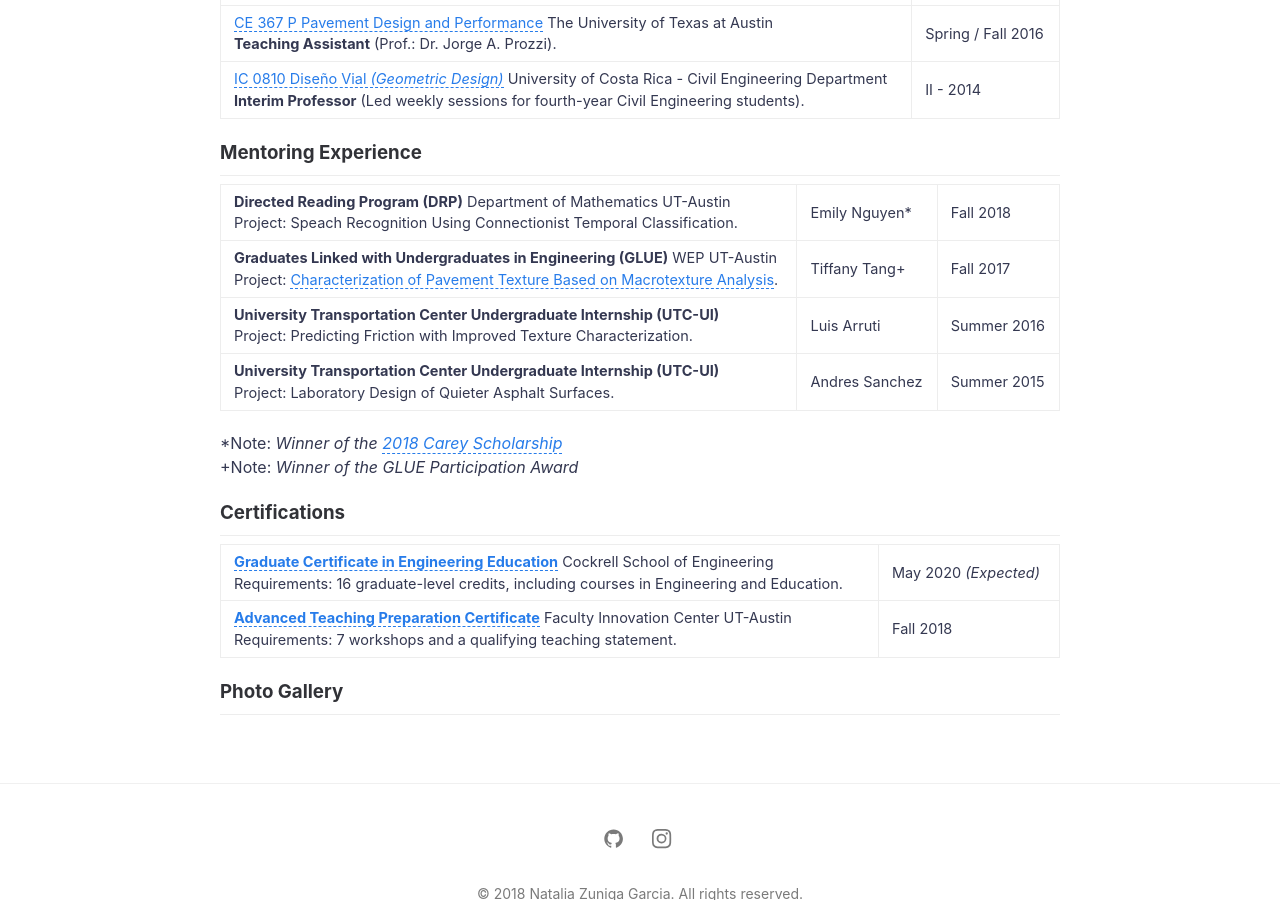
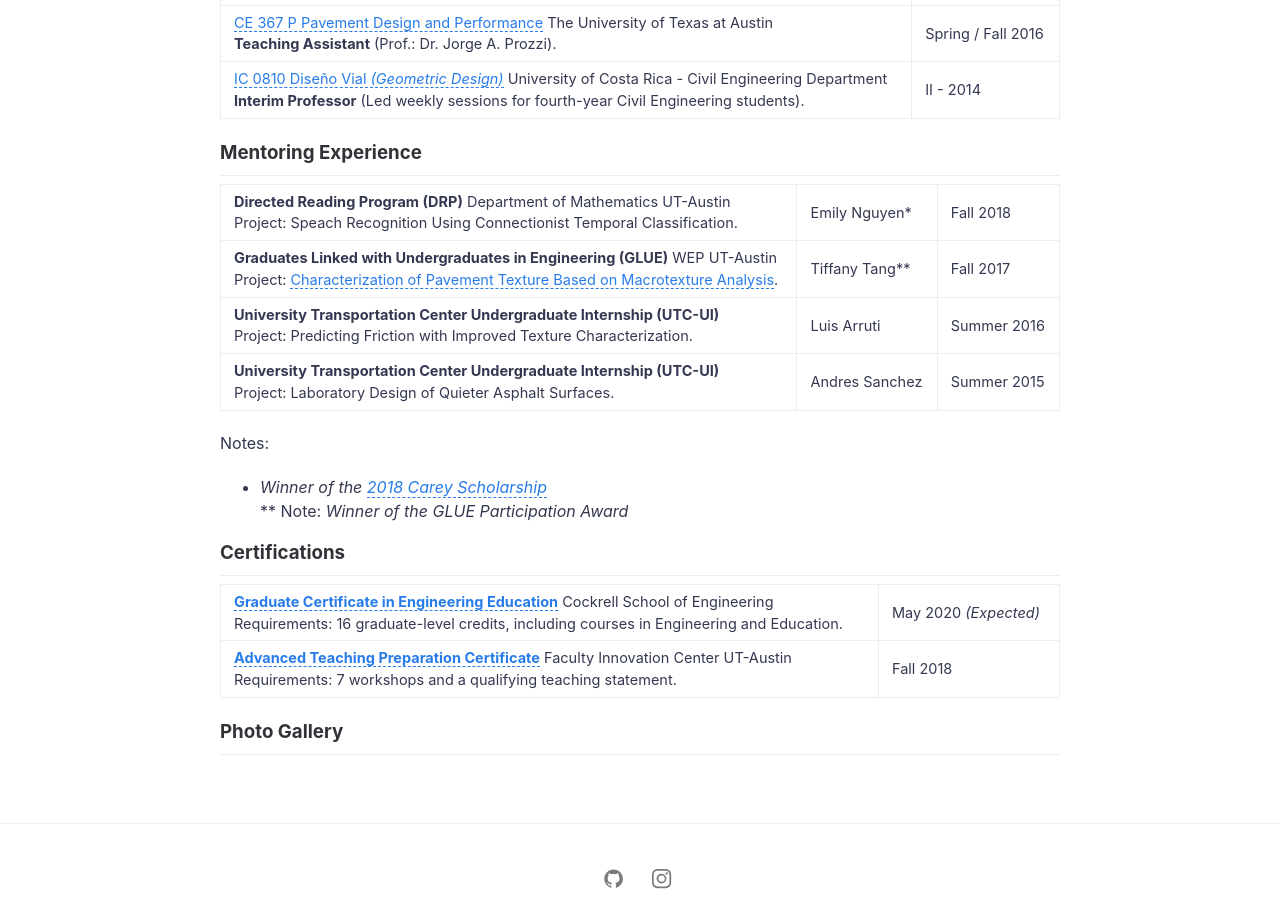
Before and after one commit to nzunigag/nzunigag.github.io, a Jekyll site: the page built from teaching.md, in a window 1280 px wide and 900 px high, scrolled down 574 px. Built offline with Jekyll 4.4.1, drawn with Linux system fonts in a browser that asks for light colours; some of the changed text lies outside the part shown.

Commit message:
Update teaching.md

```diff
--- a/teaching.md
+++ b/teaching.md
@@ -21,12 +21,13 @@ ___
 ___
 
 <b>Directed Reading Program (DRP)</b> Department of Mathematics UT-Austin<br> Project: Speach Recognition Using Connectionist Temporal Classification. | Emily Nguyen*  | Fall 2018<br>
-<b>Graduates Linked with Undergraduates in Engineering (GLUE)</b> WEP UT-Austin<br> Project: [Characterization of Pavement Texture Based on Macrotexture Analysis](/downloads/2017_GLUE.pdf). | Tiffany Tang+ | Fall 2017<br>
+<b>Graduates Linked with Undergraduates in Engineering (GLUE)</b> WEP UT-Austin<br> Project: [Characterization of Pavement Texture Based on Macrotexture Analysis](/downloads/2017_GLUE.pdf). | Tiffany Tang** | Fall 2017<br>
 <b>University Transportation Center Undergraduate Internship (UTC-UI)</b><br> Project: Predicting Friction with Improved Texture Characterization. | Luis Arruti | Summer 2016<br>
 <b>University Transportation Center Undergraduate Internship (UTC-UI)</b><br> Project: Laboratory Design of Quieter Asphalt Surfaces. | Andres Sanchez | Summer 2015
 
-*Note: <i>Winner of the [2018 Carey Scholarship](https://www.ices.utexas.edu/about/news/531/)</i><br>
-+Note: <i>Winner of the GLUE Participation Award</i>
+Notes:<br>
+ *  <i>Winner of the [2018 Carey Scholarship](https://www.ices.utexas.edu/about/news/531/)</i><br>
+** Note: <i>Winner of the GLUE Participation Award</i>
 
 
 ### Certifications
```
